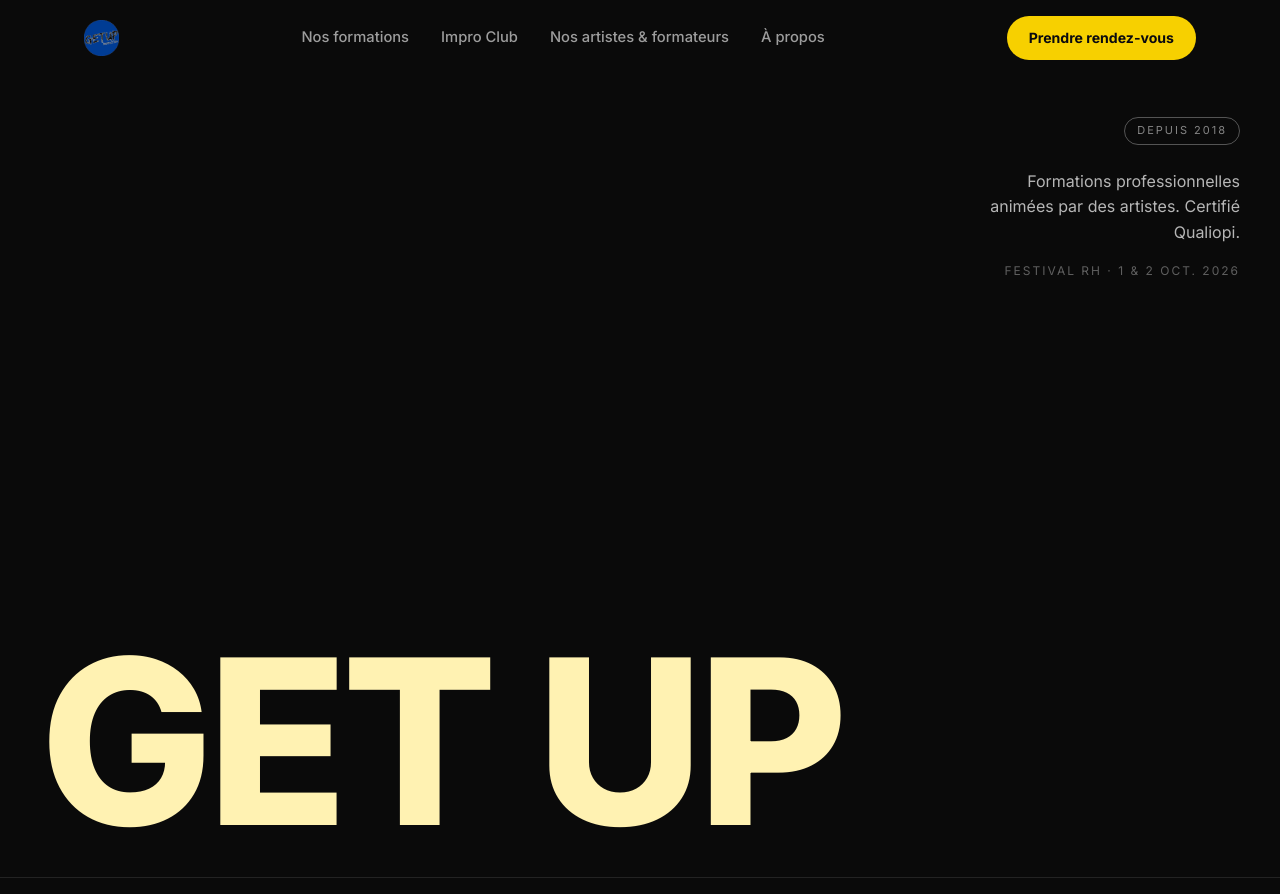
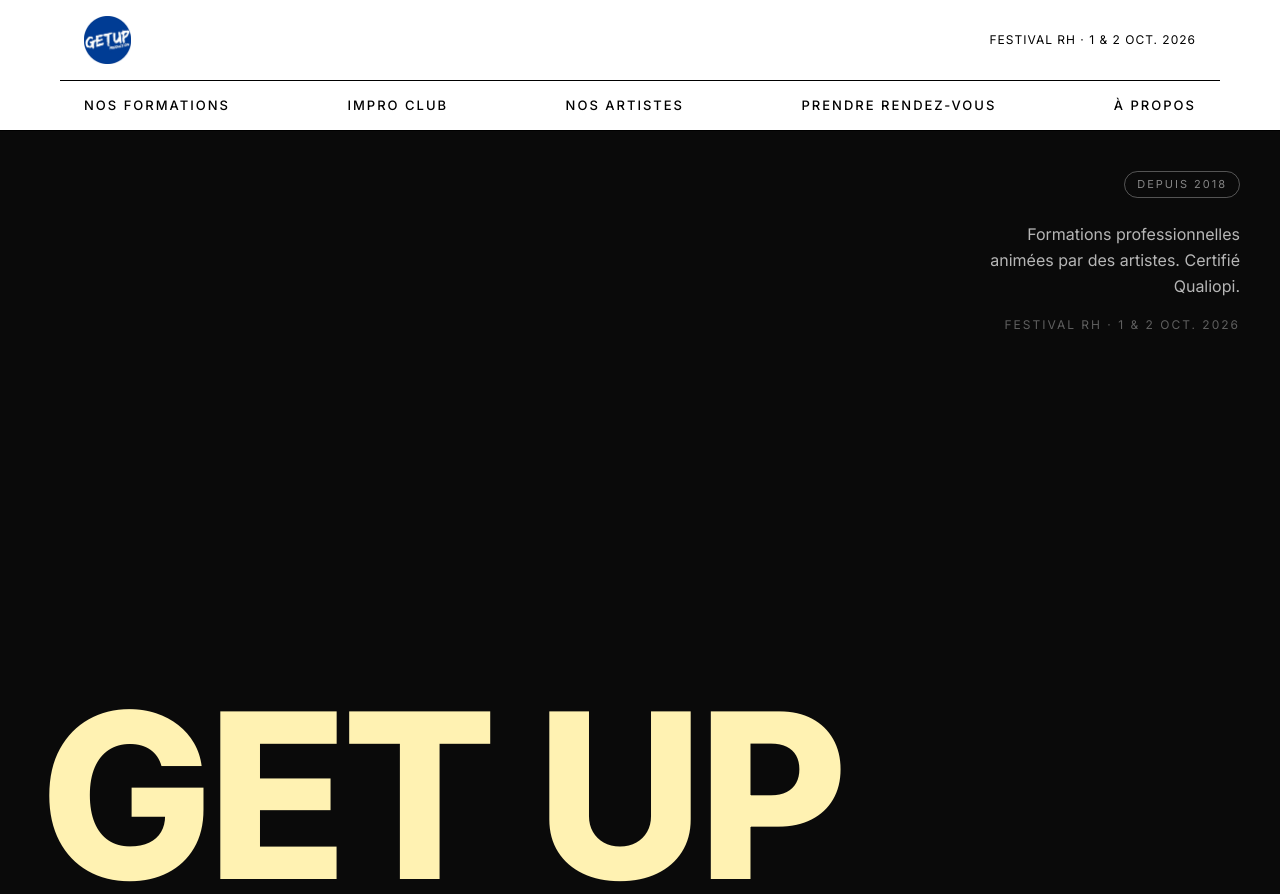
Before and after one commit to lennasmmprp/getup-festival-rh, a plain HTML site: page index.html in a window 1280 px wide. Shown: the top 894 px of the page. Drawn offline with Linux system fonts and the light colour scheme.

Commit message:
restaure nav Design Miami

```diff
--- a/index.html
+++ b/index.html
@@ -12,24 +12,27 @@
 </head>
 <body class="page-home">
 
-  <header class="site-header" id="siteHeader">
-    <div class="site-header-inner">
-      <a href="index.html" class="logo-link"><img src="assets/logo.png" alt="GetUp Corporate" class="logo-image"></a>
+  <header class="site-header header-mm" id="siteHeader">
+    <div class="header-topbar">
+      <a href="index.html" class="header-logo-link">
+        <img src="assets/logo.png" alt="GetUp Corporate" height="48" class="header-logo-img" onerror="this.style.display='none'; this.nextElementSibling.style.display='inline-block';">
+        <span class="header-logo-fallback">GET UP</span>
+      </a>
+      <span class="header-date">Festival RH · 1 &amp; 2 oct. 2026</span>
+    </div>
 
-      <nav class="site-nav" id="siteNav">
+    <div class="header-nav-row">
+      <nav class="site-nav header-nav-mm" id="siteNav">
         <a href="formations/index.html">Nos formations</a>
         <a href="impro-club/index.html">Impro Club</a>
-        <a href="artistes/index.html">Nos artistes &amp; formateurs</a>
+        <a href="artistes/index.html">Nos artistes</a>
+        <a href="rendez-vous/index.html">Prendre rendez-vous</a>
         <a href="a-propos/index.html">À propos</a>
       </nav>
-
-      <div class="site-header-actions">
-        <a href="rendez-vous/index.html" class="btn btn-primary btn-nav">Prendre rendez-vous</a>
-        <button type="button" class="nav-toggle" id="navToggle" aria-expanded="false" aria-controls="siteNav">
-          <span></span><span></span><span></span>
-          <span class="sr-only">Ouvrir le menu</span>
-        </button>
-      </div>
+      <button type="button" class="nav-toggle" id="navToggle" aria-expanded="false" aria-controls="siteNav">
+        <span></span><span></span><span></span>
+        <span class="sr-only">Ouvrir le menu</span>
+      </button>
     </div>
   </header>
 
--- a/style.css
+++ b/style.css
@@ -926,3 +926,105 @@ body.page-home .site-nav a {
   font-weight: 600;
   border-bottom: 1px solid var(--accent);
 }
+
+/* Header — Design Miami style (index.html only) */
+
+.header-mm,
+.header-mm.is-scrolled {
+  background: #ffffff;
+  backdrop-filter: none;
+  -webkit-backdrop-filter: none;
+  border-bottom: 1px solid #000000;
+}
+
+.header-topbar {
+  max-width: var(--content-width);
+  margin: 0 auto;
+  padding: 16px 24px;
+  display: flex;
+  align-items: center;
+  justify-content: space-between;
+  gap: 24px;
+}
+
+.header-logo-link {
+  display: flex;
+  align-items: center;
+}
+
+.header-logo-img {
+  height: 48px;
+  width: auto;
+  display: block;
+}
+
+.header-logo-fallback {
+  display: none;
+  font-weight: 900;
+  font-size: 1.1rem;
+  color: #000000;
+  letter-spacing: -1px;
+}
+
+.header-date {
+  font-size: 12px;
+  font-weight: 400;
+  letter-spacing: 1px;
+  text-transform: uppercase;
+  color: #000000;
+  white-space: nowrap;
+}
+
+.header-nav-row {
+  border-top: 1px solid #000000;
+  max-width: var(--content-width);
+  margin: 0 auto;
+  padding: 14px 24px;
+  display: flex;
+  align-items: center;
+  justify-content: space-between;
+  gap: 16px;
+}
+
+.header-mm .nav-toggle {
+  border-color: rgba(0, 0, 0, 0.3);
+}
+
+.header-mm .nav-toggle span {
+  background: #000000;
+}
+
+@media (min-width: 860px) {
+  .header-nav-mm {
+    flex: 1;
+    justify-content: space-between;
+    gap: 16px;
+  }
+}
+
+body.page-home .header-mm .header-nav-mm a {
+  color: #000000;
+  font-size: 13px;
+  font-weight: 500;
+  letter-spacing: 2px;
+  text-transform: uppercase;
+}
+
+.header-mm .header-nav-mm a:hover {
+  color: rgba(0, 0, 0, 0.6);
+}
+
+@media (max-width: 859px) {
+  .header-mm .site-nav {
+    position: absolute;
+    top: 100%;
+    left: 0;
+    right: 0;
+    background: #ffffff;
+  }
+
+  body.page-home .header-mm .site-nav a {
+    color: #000000;
+    border-bottom-color: rgba(0, 0, 0, 0.1);
+  }
+}
```
